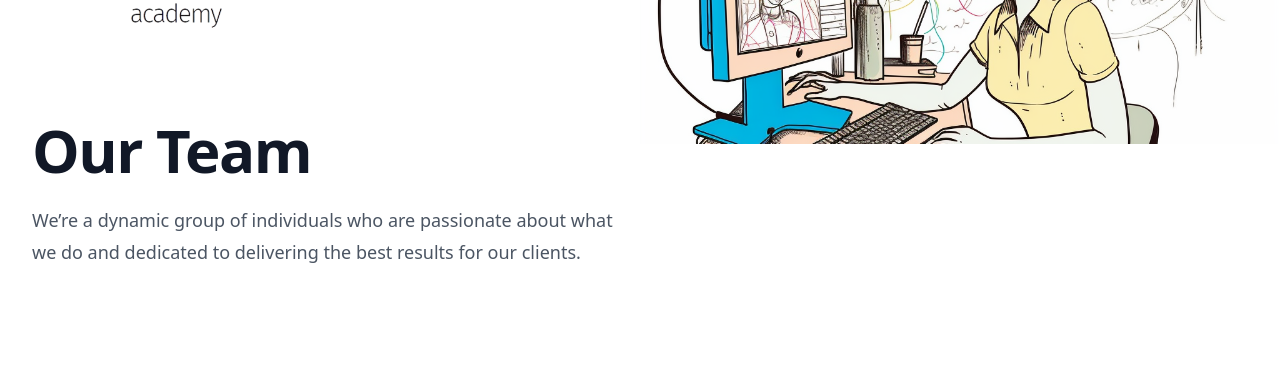
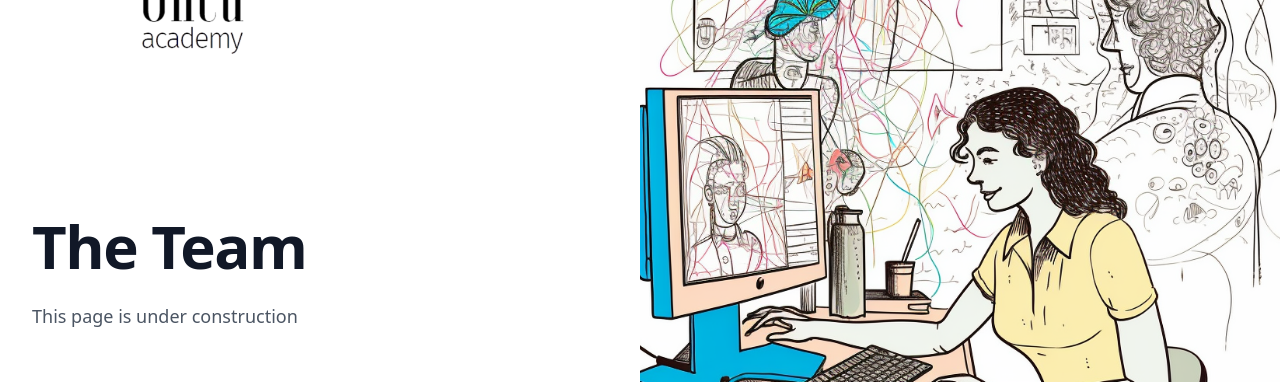
Before and after one commit to tarikkavaz/oncuacademy.com, a Nuxt app: page /Team in a window 1280 px wide. Shown: the part 240-622 px from the top of the page. Built offline with nearby package versions, Linux system fonts and the light colour scheme.

Commit message:
people padding

```diff
--- a/pages/About.vue
+++ b/pages/About.vue
@@ -1,12 +1,14 @@
 <template>
   <div>
-    <div class="relative bg-white h-96" id="section-hero">
+    <div class="relative bg-white" id="section-hero">
       <div class="mx-auto max-w-7xl lg:grid lg:grid-cols-12 lg:gap-x-8 lg:px-8">
         <div class="px-6 pt-10 pb-24 sm:pb-32 lg:col-span-7 lg:px-0 lg:pt-8 lg:pb-56 xl:col-span-6">
           <div class="max-w-2xl mx-auto lg:mx-0">
-            <img class="h-72" src="/images/logo.png" alt="Your Company" />
-            <h1 class="mt-24 text-4xl font-bold tracking-tight text-gray-900 sm:mt-10 sm:text-6xl">About us</h1>
-            <h2 class="mt-6 text-lg leading-8 text-gray-600">We’re a dynamic group of individuals who are passionate about what we do and dedicated to delivering the best results for our clients.</h2>
+            <img class="h-80" src="/images/logo.png" alt="Your Company" />
+            <div class="hidden sm:mt-32 sm:flex lg:mt-16">
+            </div>
+            <h1 class="mt-24 text-4xl font-bold tracking-tight text-gray-900 sm:mt-10 sm:text-6xl">About Us</h1>
+            <h2 class="mt-6 text-lg leading-8 text-gray-600">This page is under construction</h2>
           </div>
         </div>
         <div class="relative lg:col-span-5 lg:-mr-8 xl:absolute xl:inset-0 xl:left-1/2 xl:mr-0">
@@ -14,7 +16,7 @@
         </div>
       </div>
     </div>
-    <div class="py-24 bg-white sm:py-32" id="section-program">
+    <div class="relative py-24 bg-white sm:py-32" id="section-program">
       <div class="px-6 mx-auto max-w-7xl lg:px-8">
         <h2>Hello</h2>
       </div>
--- a/pages/Staff.vue
+++ b/pages/Staff.vue
@@ -1,12 +1,14 @@
 <template>
   <div>
-    <div class="relative bg-white h-96" id="section-hero">
+    <div class="relative bg-white" id="section-hero">
       <div class="mx-auto max-w-7xl lg:grid lg:grid-cols-12 lg:gap-x-8 lg:px-8">
         <div class="px-6 pt-10 pb-24 sm:pb-32 lg:col-span-7 lg:px-0 lg:pt-8 lg:pb-56 xl:col-span-6">
           <div class="max-w-2xl mx-auto lg:mx-0">
-            <img class="h-72" src="/images/logo.png" alt="Your Company" />
+            <img class="h-80" src="/images/logo.png" alt="Your Company" />
+            <div class="hidden sm:mt-32 sm:flex lg:mt-16">
+            </div>
             <h1 class="mt-24 text-4xl font-bold tracking-tight text-gray-900 sm:mt-10 sm:text-6xl">Academic Staff</h1>
-            <h2 class="mt-6 text-lg leading-8 text-gray-600">We’re a dynamic group of individuals who are passionate about what we do and dedicated to delivering the best results for our clients.</h2>
+            <h2 class="mt-6 text-lg leading-8 text-gray-600">This page is under construction</h2>
           </div>
         </div>
         <div class="relative lg:col-span-5 lg:-mr-8 xl:absolute xl:inset-0 xl:left-1/2 xl:mr-0">
@@ -14,10 +16,9 @@
         </div>
       </div>
     </div>
-    <div class="bg-white sm:py-32" id="section-program">
+    <div class="py-24 bg-white sm:py-32" id="section-program">
       <div class="px-6 mx-auto lg:px-8">
-
-        <div class="pt-0 pb-24 pl-24 pr-24 bg-white sm:py-20">
+        <div class="pt-0 pb-24 bg-white lg:pr-24 lg:pl-24">
           <div class="px-6 mx-auto max-w-7xl lg:px-8">
 
             <ul role="list" class="grid max-w-2xl grid-cols-1 mx-auto gap-x-8 gap-y-16 sm:grid-cols-2 lg:mx-0 lg:max-w-none lg:grid-cols-3">
--- a/pages/Team.vue
+++ b/pages/Team.vue
@@ -1,12 +1,14 @@
 <template>
   <div>
-    <div class="relative bg-white h-96" id="section-hero">
+    <div class="relative bg-white" id="section-hero">
       <div class="mx-auto max-w-7xl lg:grid lg:grid-cols-12 lg:gap-x-8 lg:px-8">
         <div class="px-6 pt-10 pb-24 sm:pb-32 lg:col-span-7 lg:px-0 lg:pt-8 lg:pb-56 xl:col-span-6">
           <div class="max-w-2xl mx-auto lg:mx-0">
-            <img class="h-72" src="/images/logo.png" alt="Your Company" />
-            <h1 class="mt-24 text-4xl font-bold tracking-tight text-gray-900 sm:mt-10 sm:text-6xl">Our Team</h1>
-            <h2 class="mt-6 text-lg leading-8 text-gray-600">We’re a dynamic group of individuals who are passionate about what we do and dedicated to delivering the best results for our clients.</h2>
+            <img class="h-80" src="/images/logo.png" alt="Your Company" />
+            <div class="hidden sm:mt-32 sm:flex lg:mt-16">
+            </div>
+            <h1 class="mt-24 text-4xl font-bold tracking-tight text-gray-900 sm:mt-10 sm:text-6xl">The Team</h1>
+            <h2 class="mt-6 text-lg leading-8 text-gray-600">This page is under construction</h2>
           </div>
         </div>
         <div class="relative lg:col-span-5 lg:-mr-8 xl:absolute xl:inset-0 xl:left-1/2 xl:mr-0">
@@ -14,11 +16,11 @@
         </div>
       </div>
     </div>
-    <div class="py-24 bg-white sm:py-32" id="section-program">
+    <div class="pb-24 bg-white sm:pb-32" id="section-program">
       <div class="px-6 mx-auto lg:px-8">
 
 
-        <div class="py-24 bg-white sm:py-32">
+        <div>
           <div class="px-6 mx-auto max-w-7xl lg:px-8">
             <ul role="list" class="grid max-w-2xl grid-cols-1 mx-auto mt-20 gap-x-6 gap-y-20 sm:grid-cols-2 lg:max-w-4xl lg:gap-x-8 xl:max-w-none">
               <li class="flex flex-col gap-6 xl:flex-row">
--- a/pages/index.vue
+++ b/pages/index.vue
@@ -111,7 +111,6 @@
           <h2 class="mt-2 text-3xl font-bold tracking-tight text-gray-900 sm:text-4xl">Programs:</h2>
           <h2 class="mt-2 text-3xl font-bold tracking-tight text-gray-500 sm:text-4xl">MBA Certificates, Lectures, Modules, and Courses</h2>
 
-
           <h4 class="mt-8 text-xl font-bold tracking-tight text-gray-900 sm:text-2xl">MBA Certificate Programs:</h4>
           <div class="grid max-w-xl grid-cols-1 gap-8 mt-10 text-base leading-7 text-gray-700 lg:max-w-none lg:grid-cols-2">
             <div>
```
